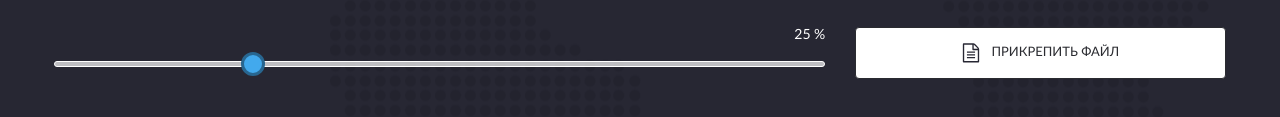
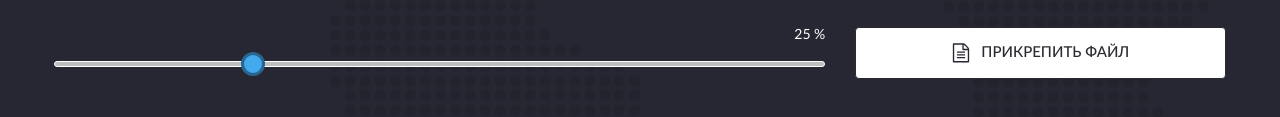
Before and after one commit to Tekkaee/softcorp, a website: page src/index.html in a window 1280 px wide. Shown: the part 1351-1468 px from the top of the page. Drawn offline with nearby package versions, Linux system fonts and the light colour scheme; files that its build step writes are made by us from their sources.

Commit message:
fix: file button styles

```diff
--- a/src/scss/blocks/order.scss
+++ b/src/scss/blocks/order.scss
@@ -326,6 +326,9 @@ $form-gap-mobile: 20px;
 
 .form-order__file {
   flex: 1;
+  font-weight: 600;
+  font-size: 15px;
+  line-height: calc(18 / 15);
 }
 
 .form-order__placeholder {
```
